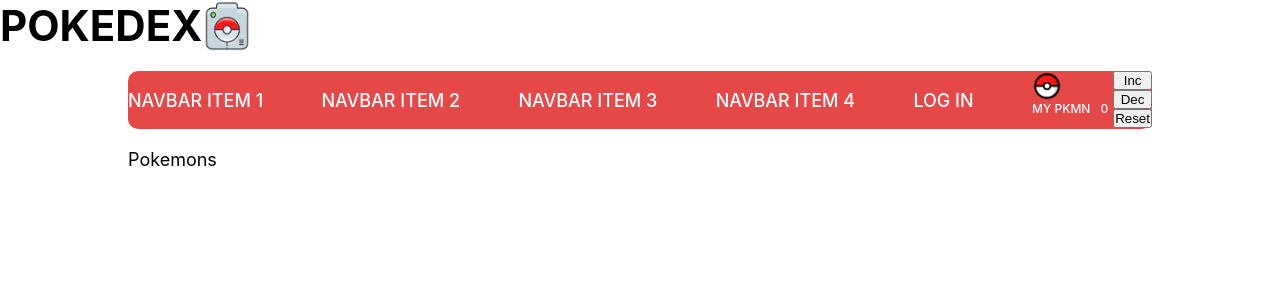
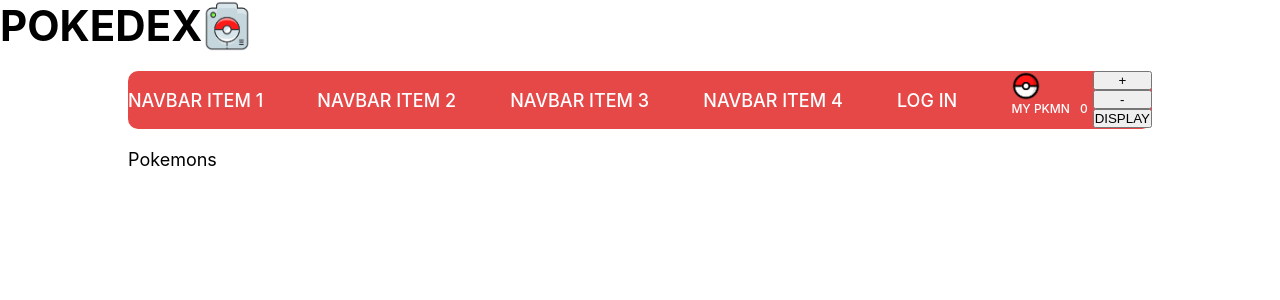
Before and after one commit to iHoerth/PokeCommerce, a React (Create React App) app: page / in a window 1280 px wide. Shown: the top 300 px of the page. Built offline with nearby package versions, Linux system fonts and the light colour scheme.

Commit message:
hola soy un commit

```diff
--- a/src/components/Counter.js
+++ b/src/components/Counter.js
@@ -1,11 +1,13 @@
 import React, {useState} from 'react'
 
-const Counter = () => {
-  const [counter,setCounter] = useState(0);
+const Counter = ({initial,limit,onAdd}) => {
+  const [counter,setCounter] = useState(initial);
 
   const increaseCounter = () => {
-    if(counter < 6){
+    if(counter < limit){
       setCounter(counter + 1)
+    } else {
+      alert('Ya tenes 6 pokemones!')
     }
   }
 
@@ -19,9 +21,10 @@
     <div className="counterWrapper">
       <p>{counter}</p>
       <div className='counterButtons'>
-        <button onClick={increaseCounter}>Inc</button>
-        <button onClick={decreaseCounter}>Dec</button>
-        <button onClick={() => setCounter(0)}>Reset</button>
+        <button onClick={increaseCounter}> + </button>
+        <button onClick={decreaseCounter}> - </button>
+        {/* <button onClick={() => setCounter(0)}>Reset</button> */}
+        <button onClick = {() => onAdd(counter)}>DISPLAY</button>
       </div>
     </div>
   )
--- a/src/components/PokeWidget.js
+++ b/src/components/PokeWidget.js
@@ -2,13 +2,18 @@
 import Counter from './Counter'
 //Este seria un widget similar al de un carrito, donde se supone que vas a poder ver los 6 pokemones que marcaste como favoritos (porque en los juegos podes tener una mano de 6 pokemones)
 const PokeWidget = () => {
+
+const displayCounter = msg =>{
+  alert(`Tienes ` + msg + ` pokemones en tu mano actualmente.` );
+}
+
   return (
     <div className='widgetWrapper'>
       <div className="logoWrapper">
         <img className='logo' src='pokeball.png' alt="logo" />
         <div>MY PKMN</div>
       </div>
-      <Counter />
+      <Counter initial={0} limit={6} onAdd={displayCounter} />
     </div>
   )
 }
```
